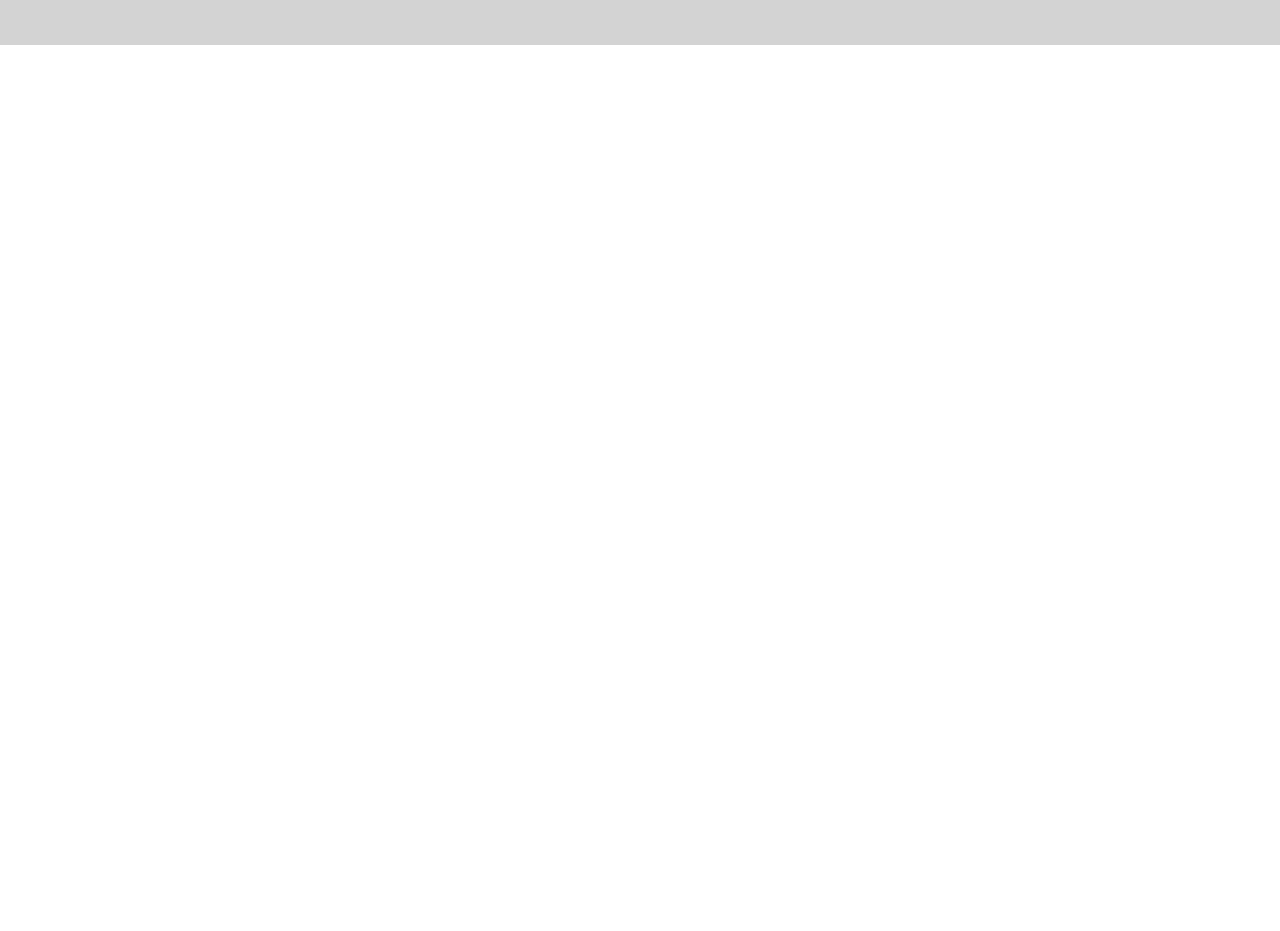
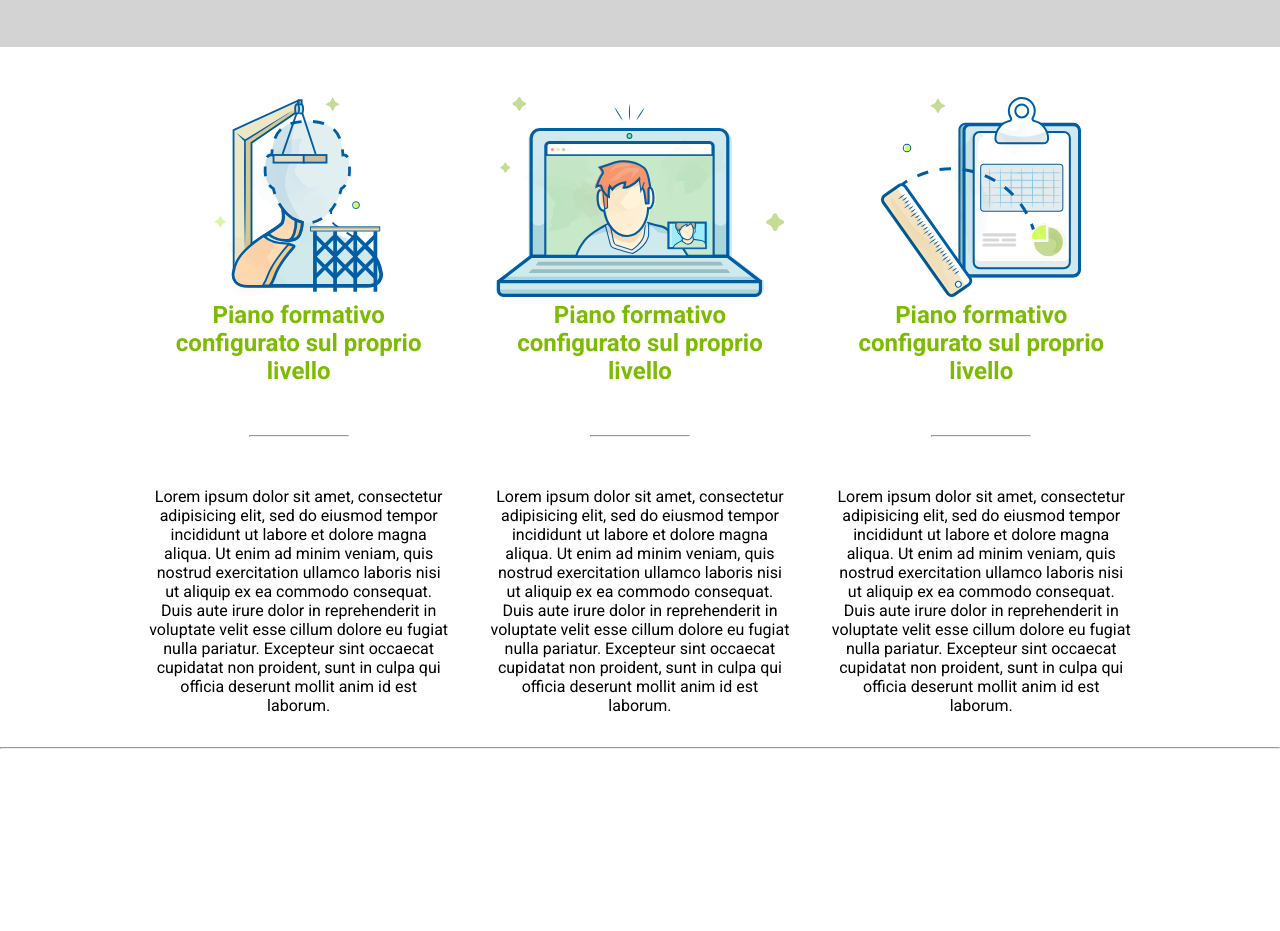
Before and after one commit to edoardocollo/htmlcss-fluentify, a plain HTML site: page index.html in a window 1280 px wide. Shown: the part 675-1606 px from the top of the page. Before the commit the page ends 800 px from the top, so only its background shows below. Drawn offline with Linux system fonts and the light colour scheme.

Commit message:
add main content section ^ style

```diff
--- a/css/styles.css
+++ b/css/styles.css
@@ -42,6 +42,9 @@ background-color: #D3D3D3;
 .gray_text {
   color: grey;
 }
+.green_text {
+  color: #7CBB02;
+}
 .btn_white {
   border: 1px solid white;
 }
@@ -54,6 +57,10 @@ background-color: #D3D3D3;
 }
 
 /* class utility */
+
+body {
+  font-family: 'Roboto', sans-serif;
+}
 
 /* header section */
 
@@ -88,19 +95,19 @@ background-color: #D3D3D3;
   position: relative;
   height: 480px;
   background-image: url('../img/banner_header.png');
-  background-size: 50%;
+  background-size: 60%;
   background-repeat: no-repeat;
   background-position: 110% 110%;
 }
 #hero_text {
+  width: calc(80%/2);
   position: absolute;
-  width: 50%;
   top: 50%;
   transform: translateY(-50%);
-  font-size: 30px;
+  font-size: 28px;
 }
 #hero_text h1 {
-  margin-bottom: 40px;
+  margin-bottom: 30px;
 }
 #motto_container {
   text-align: center;
@@ -110,3 +117,36 @@ background-color: #D3D3D3;
   margin-bottom: 15px;
 }
 /* /header section */
+
+/* main container section */
+.main_container_row {
+  height: 700px;
+}
+.main_container_row::after {
+  content: "";
+  display: table;
+  clear: both;
+}
+.card_small {
+  /* position: relative; */
+  float: left;
+  width: 33.33%;
+  height: 600px;
+  padding: 50px 20px;
+  text-align: center;
+}
+.container2 {
+  width: 80%;
+  margin: auto;
+}
+.card_small img {
+  height: 200px;
+}
+.card_small hr {
+  position: relative;
+  left: 50%;
+  transform: translateX(-50%);
+  width: 100px;
+  margin: 50px 0;
+}
+/* /main container section */
--- a/index.html
+++ b/index.html
@@ -2,6 +2,7 @@
 <html lang="it" dir="ltr">
   <head>
     <meta charset="utf-8">
+     <link href="https://fonts.googleapis.com/css2?family=Roboto:wght@400;500;700;900&display=swap" rel="stylesheet">
     <link rel="stylesheet" href="css/styles.css">
     <title>esercizio pomeriggio</title>
   </head>
@@ -64,5 +65,36 @@
 
     </header>
     <!-- /header section -->
+
+    <main>
+        <section class="main_container_row">
+          <div class="container2">
+
+            <div class="card_small">
+              <img src="img/profile.svg" alt="">
+              <h2 class="green_text">Piano formativo configurato sul proprio livello</h2>
+              <hr>
+              <p>Lorem ipsum dolor sit amet, consectetur adipisicing elit, sed do eiusmod tempor incididunt ut labore et dolore magna aliqua. Ut enim ad minim veniam, quis nostrud exercitation ullamco laboris nisi ut aliquip ex ea commodo consequat. Duis aute irure dolor in reprehenderit in voluptate velit esse cillum dolore eu fugiat nulla pariatur. Excepteur sint occaecat cupidatat non proident, sunt in culpa qui officia deserunt mollit anim id est laborum.</p>
+            </div>
+            <div class="card_small">
+              <img src="img/computer.svg" alt="">
+              <h2 class="green_text">Piano formativo configurato sul proprio livello</h2>
+              <hr>
+              <p>Lorem ipsum dolor sit amet, consectetur adipisicing elit, sed do eiusmod tempor incididunt ut labore et dolore magna aliqua. Ut enim ad minim veniam, quis nostrud exercitation ullamco laboris nisi ut aliquip ex ea commodo consequat. Duis aute irure dolor in reprehenderit in voluptate velit esse cillum dolore eu fugiat nulla pariatur. Excepteur sint occaecat cupidatat non proident, sunt in culpa qui officia deserunt mollit anim id est laborum.</p>
+            </div>
+            <div class="card_small">
+              <img src="img/doc.svg" alt="">
+              <h2 class="green_text">Piano formativo configurato sul proprio livello</h2>
+              <hr>
+              <p>Lorem ipsum dolor sit amet, consectetur adipisicing elit, sed do eiusmod tempor incididunt ut labore et dolore magna aliqua. Ut enim ad minim veniam, quis nostrud exercitation ullamco laboris nisi ut aliquip ex ea commodo consequat. Duis aute irure dolor in reprehenderit in voluptate velit esse cillum dolore eu fugiat nulla pariatur. Excepteur sint occaecat cupidatat non proident, sunt in culpa qui officia deserunt mollit anim id est laborum.</p>
+            </div>
+          </div>
+        </section>
+        <hr>
+        <section class="main_container_row">
+
+        </section>
+
+    </main>
   </body>
 </html>
```
